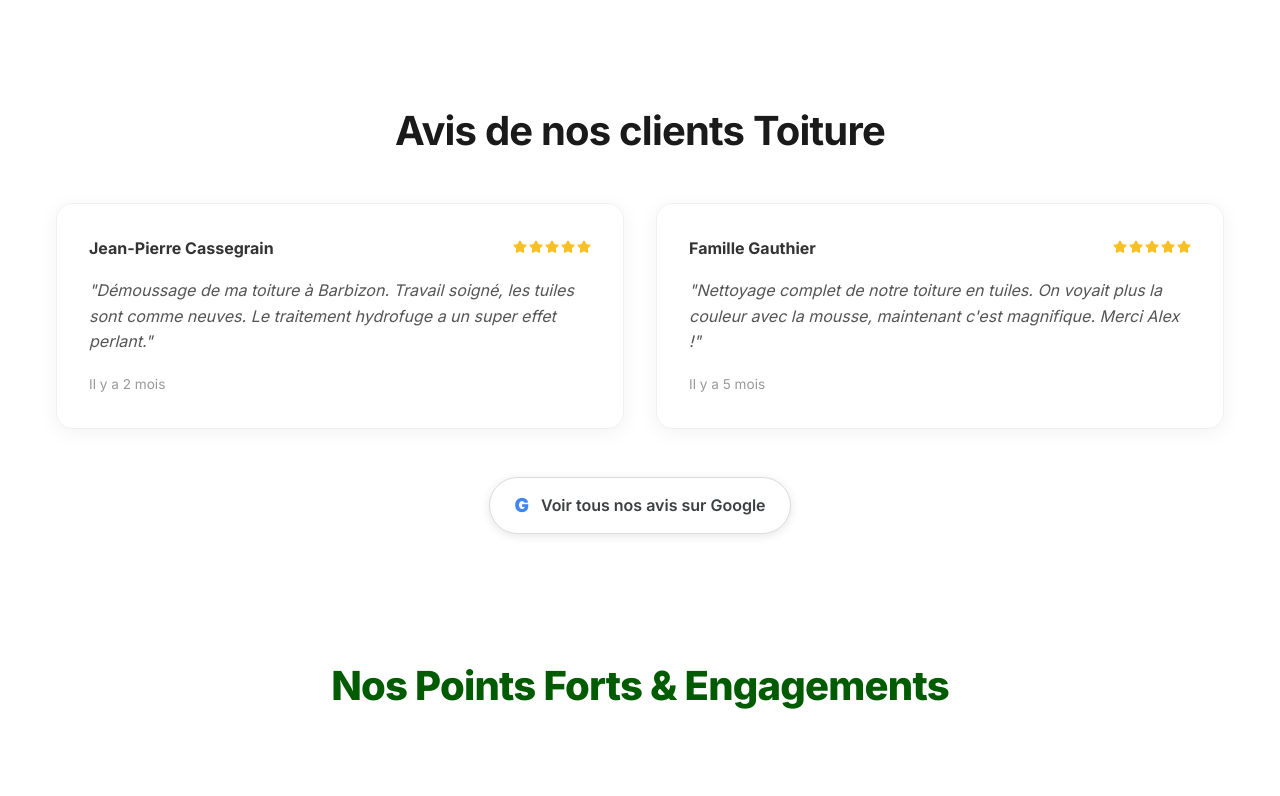
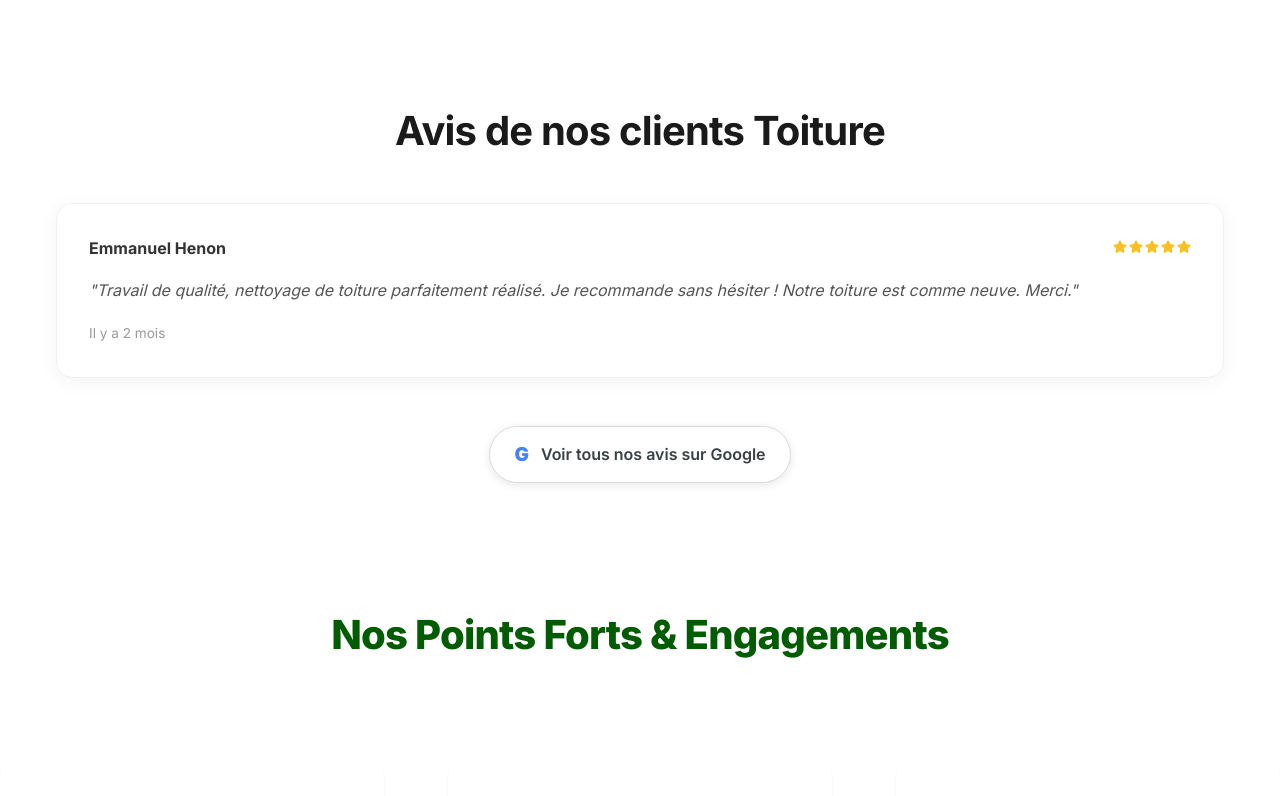
Before and after one commit to Mktotoy/PFP-Services, a Next.js app: page / in a window 1280 px wide. Shown: the part 2000-2796 px from the top of the page. Built offline with nearby package versions, Linux system fonts and the light colour scheme.

Commit message:
MAJ avis Google reviews.ts

```diff
--- a/src/data/reviews.ts
+++ b/src/data/reviews.ts
@@ -8,66 +8,52 @@ export interface Review {
 
 export const googleReviews: Review[] = [
     {
-        author: "Sophie Dupont",
+        author: "Tony ZoulX",
         rating: 5,
-        text: "Intervention très rapide pour un nid de guêpes sous toiture. Le technicien était pro et rassurant. Je recommande !",
-        date: "Il y a 2 semaines",
+        text: "Intervention de qualité sur un nid primaire de frelon asiatique. Je recommande sans hésiter.",
+        date: "Il y a 2 mois",
         category: 'nuisibles'
     },
     {
-        author: "Marc Lemoine",
+        author: "Emmanuel Henon",
         rating: 5,
-        text: "Efficace contre les souris qui avaient envahi mon garage. Plus aucun bruit après le premier passage. Merci PFP Services.",
-        date: "Il y a 1 mois",
-        category: 'nuisibles'
-    },
-    {
-        author: "Isabelle G.",
-        rating: 5,
-        text: "J'ai fait appel à eux pour un ramonage. Travail propre, soigné et certificat remis immédiatement. Au top.",
-        date: "Il y a 3 mois",
-        category: 'ramonage'
-    },
-    {
-        author: "Restaurant Le Gourmet",
-        rating: 5,
-        text: "Nous travaillons avec PFP Services pour notre plan de sanitation (cafards/rongeurs). Sérieux et discret. Parfait pour les pros.",
-        date: "Il y a 4 mois",
-        category: 'nuisibles'
-    },
-    {
-        author: "Thomas B.",
-        rating: 4,
-        text: "Bon service, prix correct. Intervenu le lendemain de mon appel pour des fourmis.",
-        date: "Il y a 6 mois",
-        category: 'nuisibles'
-    },
-    {
-        author: "Jean-Pierre Cassegrain",
-        rating: 5,
-        text: "Démoussage de ma toiture à Barbizon. Travail soigné, les tuiles sont comme neuves. Le traitement hydrofuge a un super effet perlant.",
+        text: "Travail de qualité, nettoyage de toiture parfaitement réalisé. Je recommande sans hésiter ! Notre toiture est comme neuve. Merci.",
         date: "Il y a 2 mois",
         category: 'toiture'
     },
     {
-        author: "Marie-Claire R.",
+        author: "Léna Guelaud",
         rating: 5,
-        text: "Élimination d'un nid de frelons asiatiques dans mon jardin. Intervention hyper rapide et efficace. Je recommande vivement.",
-        date: "Il y a 3 semaines",
+        text: "Entreprise très sérieuse, travail soigné, devis respecté et très bon rapport qualité prix. En prime gentillesse et bonne humeur de l'équipe. Je recommande à 100%.",
+        date: "Il y a 3 mois",
         category: 'nuisibles'
     },
     {
-        author: "Laurent V.",
+        author: "Nathalie Camus",
         rating: 5,
-        text: "Ramonage annuel impeccable. Le technicien protège bien les lieux, pas une poussière après son passage. Très professionnel.",
-        date: "Il y a 1 mois",
+        text: "Ramonage, intervention et nettoyage de toiture.",
+        date: "Il y a 4 mois",
         category: 'ramonage'
     },
     {
-        author: "Famille Gauthier",
+        author: "Eric PP",
         rating: 5,
-        text: "Nettoyage complet de notre toiture en tuiles. On voyait plus la couleur avec la mousse, maintenant c'est magnifique. Merci Alex !",
-        date: "Il y a 5 mois",
-        category: 'toiture'
+        text: "Exécution rapide et efficace avec toute l'expertise souhaitée. Une chance de connaître des professionnels tels que PFP. Merci.",
+        date: "Il y a 9 mois",
+        category: 'nuisibles'
+    },
+    {
+        author: "simon bayly",
+        rating: 5,
+        text: "Super réactif et excellent travail. Très content avec le travail.",
+        date: "Il y a 10 mois",
+        category: 'nuisibles'
+    },
+    {
+        author: "de Cabrol Philippe",
+        rating: 5,
+        text: "Très bonne prestation. Intervention rapide et efficace. Je recommande.",
+        date: "Il y a 11 mois",
+        category: 'nuisibles'
     }
 ];
```
